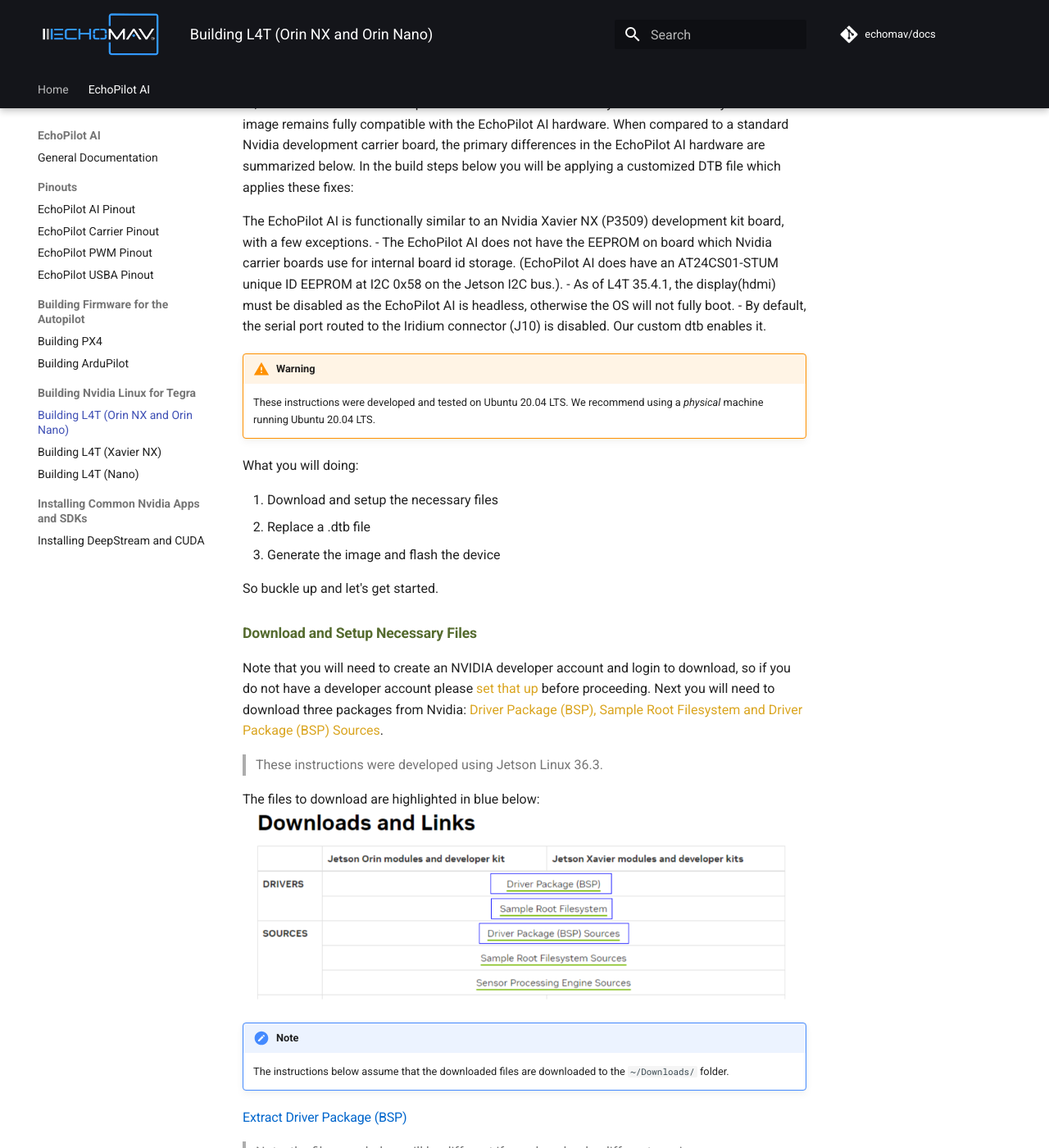
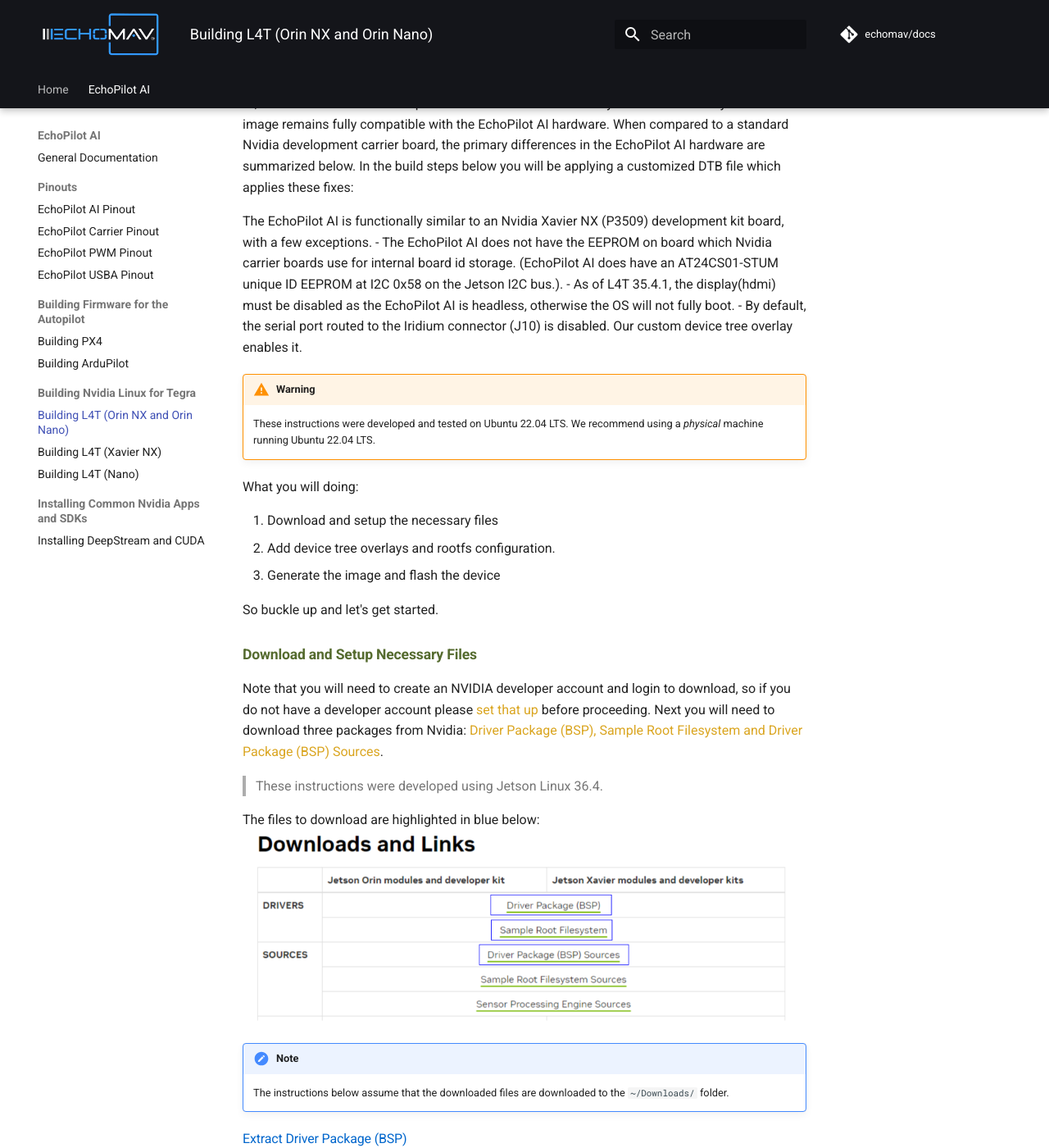
Before and after one commit to EchoMAV/docs, an MkDocs documentation site: the page built from docs/compile_l4t_orin.md, in a window 1280 px wide and 1400 px high, scrolled down 429 px. Shown: the whole window at 82% size. Built offline with MkDocs 1.6.1 and Material for MkDocs 9.7.7, drawn with Linux system fonts in a browser that asks for light colours; comment, search, counter and statistics services are not loaded; the version menu is left out; some of the changed text lies outside the part shown.

Commit message:
Update Echopilot AI Orin Nano/NX docs for new overlay system and R36.4

````diff
--- a/docs/compile_l4t_orin.md
+++ b/docs/compile_l4t_orin.md
@@ -1,6 +1,6 @@
 # Compiling L4T for the Jetson Orin NX and Orin Nano on the EchoPilot AI
 
-# Updated for L4T 36.3
+# Updated for L4T 36.4
 
 ## Instructions for customizing the device tree and compiling the kernel for the Orin NX on EchoPilot AI
 
@@ -9,17 +9,17 @@
 The EchoPilot AI is functionally similar to an Nvidia Xavier NX (P3509) development kit board, with a few exceptions.
 - The EchoPilot AI does not have the EEPROM on board which Nvidia carrier boards use for internal board id storage. (EchoPilot AI does have an AT24CS01-STUM unique ID EEPROM at I2C 0x58 on the Jetson I2C bus.).
 - As of L4T 35.4.1, the display(hdmi) must be disabled as the EchoPilot AI is headless, otherwise the OS will not fully boot.
-- By default, the serial port routed to the Iridium connector (J10) is disabled. Our custom dtb enables it.
+- By default, the serial port routed to the Iridium connector (J10) is disabled. Our custom device tree overlay enables it.
 
 !!! WARNING
 
-    These instructions were developed and tested on Ubuntu 20.04 LTS. We recommend using a *physical* machine running Ubuntu 20.04 LTS.
+    These instructions were developed and tested on Ubuntu 22.04 LTS. We recommend using a *physical* machine running Ubuntu 22.04 LTS.
 
 
 What you will doing:
 
 1. Download and setup the necessary files
-2. Replace a .dtb file
+2. Add device tree overlays and rootfs configuration.
 3. Generate the image and flash the device
 
 So buckle up and let's get started.
@@ -27,9 +27,9 @@
 ### Download and Setup Necessary Files
 
 Note that you will need to create an NVIDIA developer account and login to download, so if you do not have a developer account please [set that up](https://developer.nvidia.com/login) before proceeding.
-Next you will need to download three packages from Nvidia: [Driver Package (BSP), Sample Root Filesystem and Driver Package (BSP) Sources](https://developer.nvidia.com/embedded/jetson-linux-r363).
+Next you will need to download three packages from Nvidia: [Driver Package (BSP), Sample Root Filesystem and Driver Package (BSP) Sources](https://developer.nvidia.com/embedded/jetson-linux-r3640).
 
-> These instructions were developed using Jetson Linux 36.3.
+> These instructions were developed using Jetson Linux 36.4.
 
 The files to download are highlighted in blue below:
 ![l4t_downloads_orin](assets/l4t_downloads_orin.png)
@@ -42,13 +42,13 @@
 
 ```
 mkdir -p ~/Orin
-tar xpf ~/Downloads/Jetson_Linux_R36.3.0_aarch64.tbz2 -C ~/Orin
+tar xpf ~/Downloads/Jetson_Linux_R36.4.0_aarch64.tbz2 -C ~/Orin
 ```
 
 #### Extract sample Root File System  (Sample Root Filesystem)
 Extract contents into Linux_for_Tegra/rootfs/.
 ```
-sudo tar xpf ~/Downloads/Tegra_Linux_Sample-Root-Filesystem_R36.3.0_aarch64.tbz2 -C ~/Orin/Linux_for_Tegra/rootfs/
+sudo tar xpf ~/Downloads/Tegra_Linux_Sample-Root-Filesystem_R36.4.0_aarch64.tbz2 -C ~/Orin/Linux_for_Tegra/rootfs/
 cd ~/Orin/Linux_for_Tegra
 sudo ./apply_binaries.sh
 ```
@@ -62,9 +62,9 @@
 sudo tools/l4t_create_default_user.sh -u {USERNAME} -p {PASSWORD} -n {HOSTNAME} --accept-license
 ```
 
-### Get the EchoPilot .dtb file
+### Add the EchoPilot device tree overlay files
 
-The file you will need to replace is a device tree binary (.dtb) file. This file can be obtained from the echopilot_ai_bsp repository [https://github.com/EchoMAV/echopilot_ai_bsp](https://github.com/EchoMAV/echopilot_ai_bsp). Use the steps below to clone this repo and install this file using the providing installation script:
+The echopilot_ai_bsp repository [https://github.com/EchoMAV/echopilot_ai_bsp](https://github.com/EchoMAV/echopilot_ai_bsp) provides a script that configures the rootfs and adds necessary device tree overlays. Use the steps below to clone this repo and run the script:
 
 Clone the repo:
 ```
````
